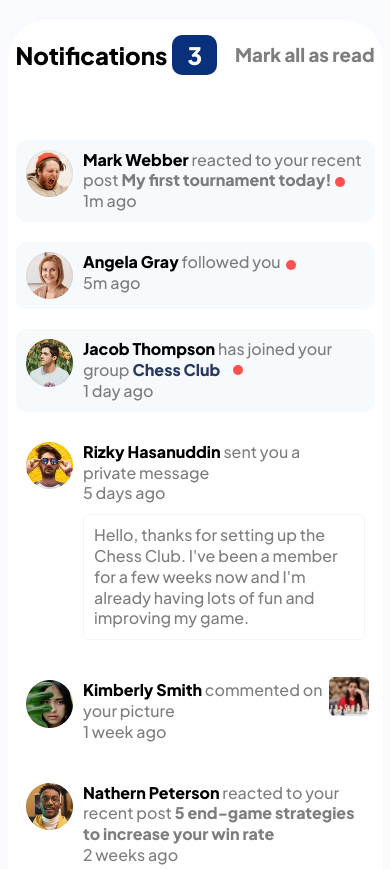
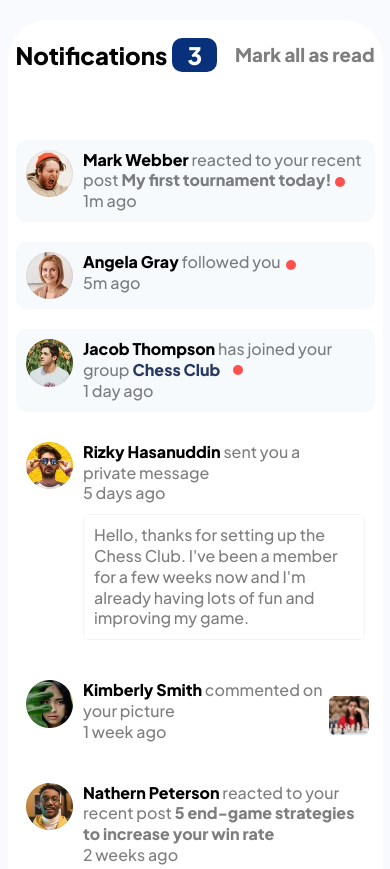
Before and after one commit to olaleksi/notifications-page-main, a plain HTML site: page index.html in a window 390 px wide. Shown: the top 869 px of the page. Drawn offline with Linux system fonts and the light colour scheme.

Commit message:
Update style.css

```diff
--- a/style.css
+++ b/style.css
@@ -212,7 +212,7 @@
         color: white;
         background-color: #09317b;
         border-radius: 10px;
-        padding: 5px 15px;
+        padding: 2px 15px;
         text-align: center;
         margin-left: 5px;
     }
@@ -286,7 +286,7 @@
     .chess {
         position: relative;
         float: right;
-        margin-top: -45px;
+        margin-top: -26px;
         left: 4px;
     }
 
```
